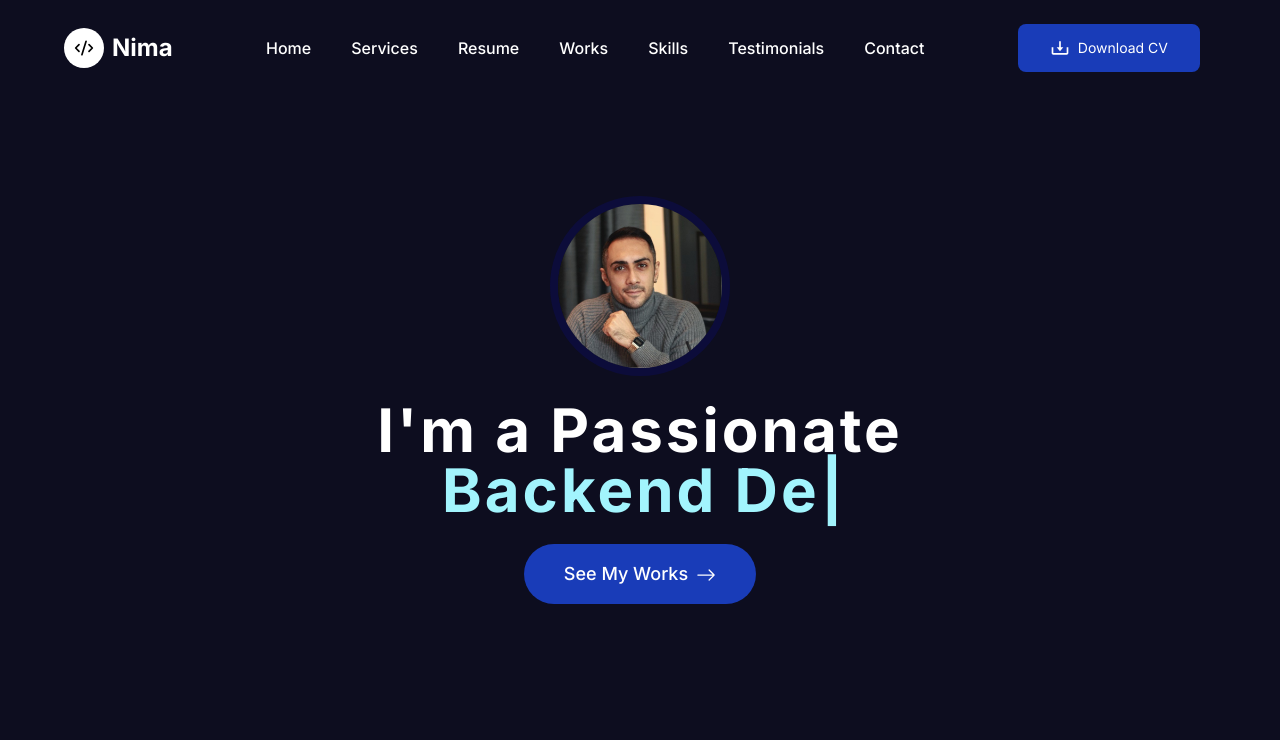
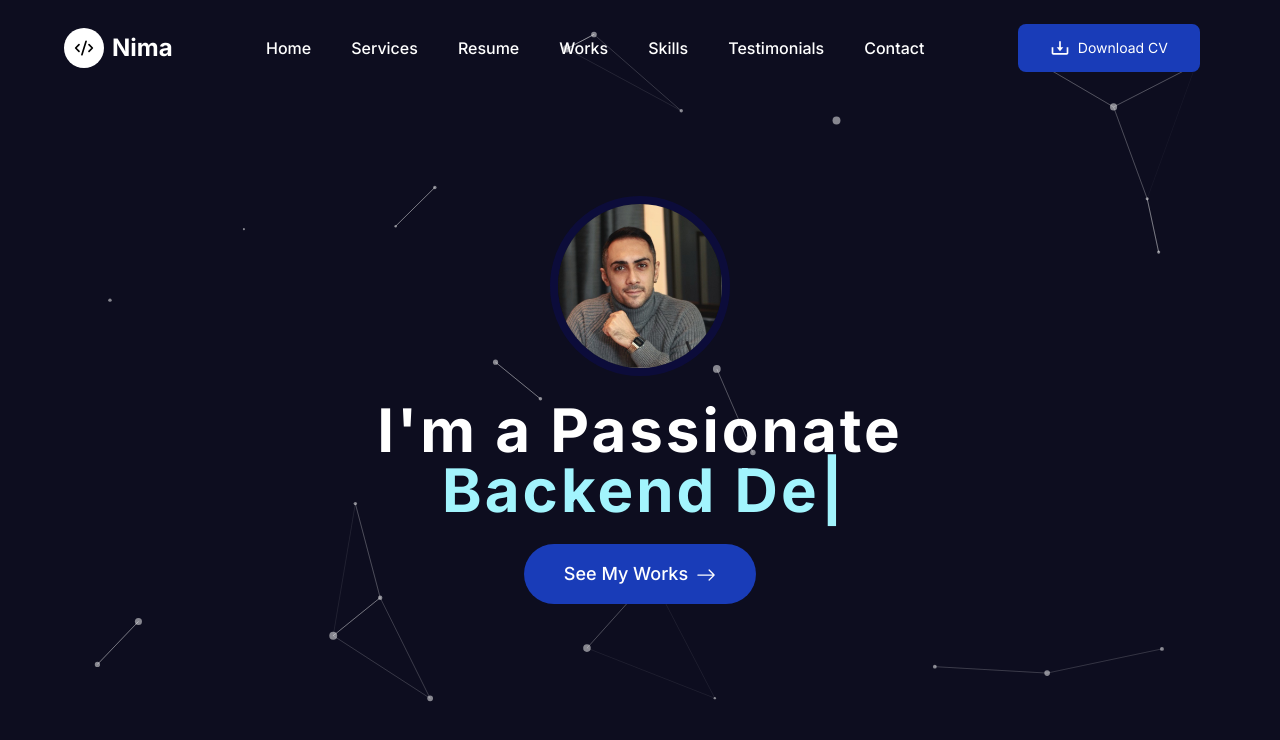
Before and after one commit to Nimasaghi-dev/Portfolio, a Next.js app: page / in a window 1280 px wide. Shown: the top 740 px of the page. Built offline with nearby package versions, Linux system fonts and the light colour scheme.

Commit message:
feat: add interactive hero section with particles background and typewriter effect

```diff
--- a/components/Home/Hero/Hero.tsx
+++ b/components/Home/Hero/Hero.tsx
@@ -4,10 +4,14 @@ import Image from 'next/image'
 import React from 'react'
 import { BsArrowRight } from 'react-icons/bs';
 import Typewriter from 'typewriter-effect'
+import ParticlesHero from './ParticleBackground';
 
 const Hero = () => {
-  return (
-    <div className='relative h-screen flex items-center justify-center text-white overflow-hidden flex-col'>
+
+
+    return (
+        <div className='relative h-screen flex items-center justify-center text-white overflow-hidden flex-col'>
+        <ParticlesHero />
         <div className='relative z-10 flex flex-col items-center'>
             <Image
                 src="/images/My-Photo.jpeg"
--- /dev/null
+++ b/components/Home/Hero/ParticleBackground.tsx
@@ -0,0 +1,89 @@
+// components/ParticlesHero.tsx
+"use client";
+
+import { useEffect, useMemo, useState } from "react";
+import Particles, { initParticlesEngine } from "@tsparticles/react";
+import {
+  type Container,
+  type ISourceOptions,
+  MoveDirection,
+  OutMode,
+} from "@tsparticles/engine";
+import { loadSlim } from "@tsparticles/slim";
+
+// Need to install @tsparticles/react , @tsparticles/engine and @tsparticles/slim packages
+// npm install @tsparticles/react @tsparticles/engine @tsparticles/slim
+
+export default function ParticlesHero() {
+  const [init, setInit] = useState(false);
+
+  useEffect(() => {
+    initParticlesEngine(async (engine) => {
+      await loadSlim(engine);
+    }).then(() => {
+      setInit(true);
+    });
+  }, []);
+
+  const particlesLoaded = async (container?: Container): Promise<void> => {
+    console.log(container);
+  };
+
+  const options: ISourceOptions = useMemo(
+    () => ({
+      background: {
+        color: { value: "transparent" }, // Transparent for overlay use
+      },
+      fullScreen: {
+        enable: false,
+      },
+      fpsLimit: 60,
+      interactivity: {
+        events: {
+          onClick: { enable: true, mode: "push" },
+          onHover: { enable: true, mode: "repulse" },
+        },
+        modes: {
+          push: { quantity: 4 },
+          repulse: { distance: 100, duration: 0.4 },
+        },
+      },
+      particles: {
+        color: { value: "#ffffff" },
+        links: {
+          color: "#ffffff",
+          distance: 150,
+          enable: true,
+          opacity: 0.4,
+          width: 1,
+        },
+        move: {
+          direction: MoveDirection.none,
+          enable: true,
+          outModes: { default: OutMode.out },
+          speed: 2,
+        },
+        number: {
+          density: { enable: true, area: 800 },
+          value: 60,
+        },
+        opacity: { value: 0.5 },
+        shape: { type: "circle" },
+        size: { value: { min: 1, max: 4 } },
+      },
+      detectRetina: true,
+    }),
+    []
+  );
+
+  if (!init) return null;
+
+  return (
+    <Particles
+      id="tsparticles"
+      particlesLoaded={particlesLoaded}
+      options={options}
+      className="absolute inset-0 "
+    />
+  );
+}
--- a/package.json
+++ b/package.json
@@ -9,6 +9,9 @@
     "lint": "next lint"
   },
   "dependencies": {
+    "@tsparticles/engine": "^3.9.1",
+    "@tsparticles/react": "^3.0.0",
+    "@tsparticles/slim": "^3.9.1",
     "framer-motion": "^12.23.12",
     "lucide-react": "^0.540.0",
     "next": "15.4.5",
```
Also changed, not shown: 1 other file (tests, documents, lock files or other folders).
